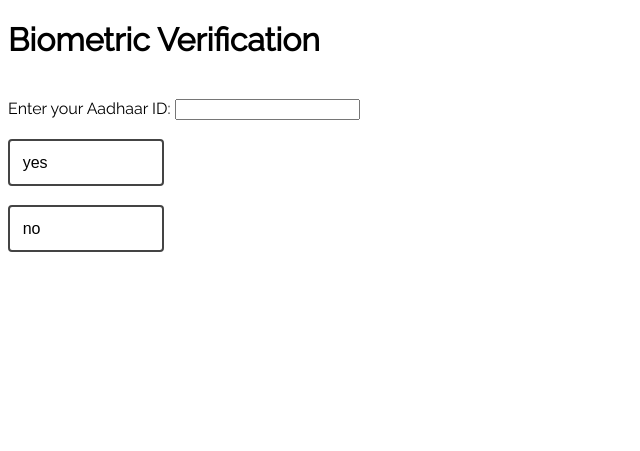
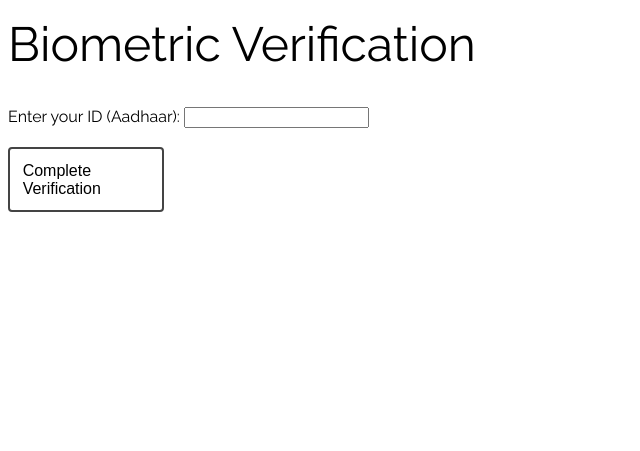
Before and after one commit to naklecha/decentralized-voting-system, a Flask app: page /verify in a window 1280 px wide. Shown: the top 451 px of the page, without its empty margins (0-640 px from the left). After the commit the page ends 212 px from the top, so only its background shows below. Run offline with Flask 2, Linux system fonts and the light colour scheme.

Commit message:
Improved verification method

```diff
--- a/frontend/templates/verification.html
+++ b/frontend/templates/verification.html
@@ -51,19 +51,16 @@
 }
     </style>
 
-    <h1>Biometric Verification</h1><br>
+    <p><span style='font-size: 300%'>Biometric Verification</span></p><br>
 
     <form action="" method="POST">
-      Enter your Aadhaar ID:
+      Enter your ID (Aadhaar):
       <input name="aid" type="text"><br><br>
 
       <div>
 
             <input type="radio" id="biometric_yes" name="biometric" value="yes">
-            <label onClick = "(function() {document.getElementById('submit').style.visibility = 'visible';})()" for="biometric_yes">yes</label><br><br>
-
-            <input type="radio" id="biometric_no" name="biometric" value="no">
-            <label onClick = "(function() {document.getElementById('submit').style.visibility = 'visible';})()" for="biometric_no">no</label><br><br>
+            <label onClick = "(function() {document.getElementById('submit').style.visibility = 'visible';})()" for="biometric_yes">Complete Verification</label><br><br>
 
       </div>
 
```
